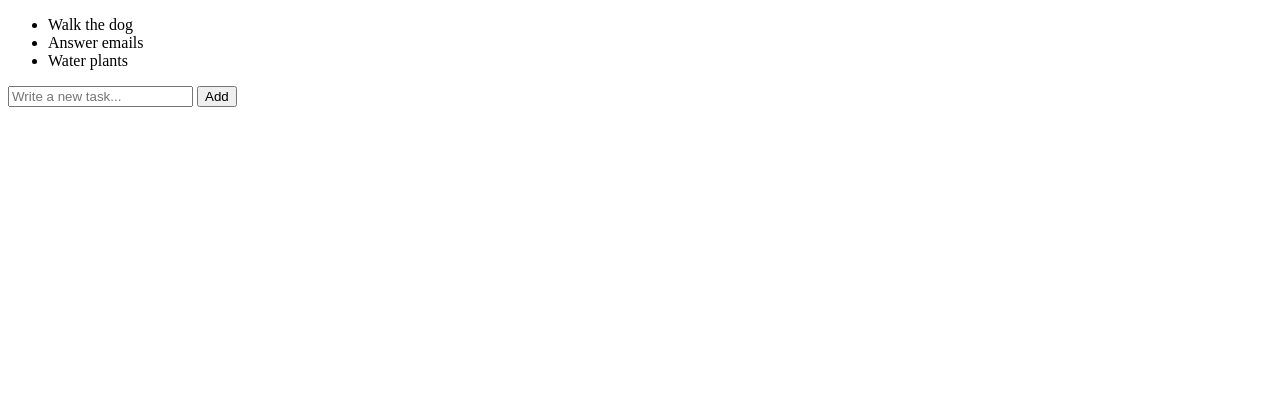
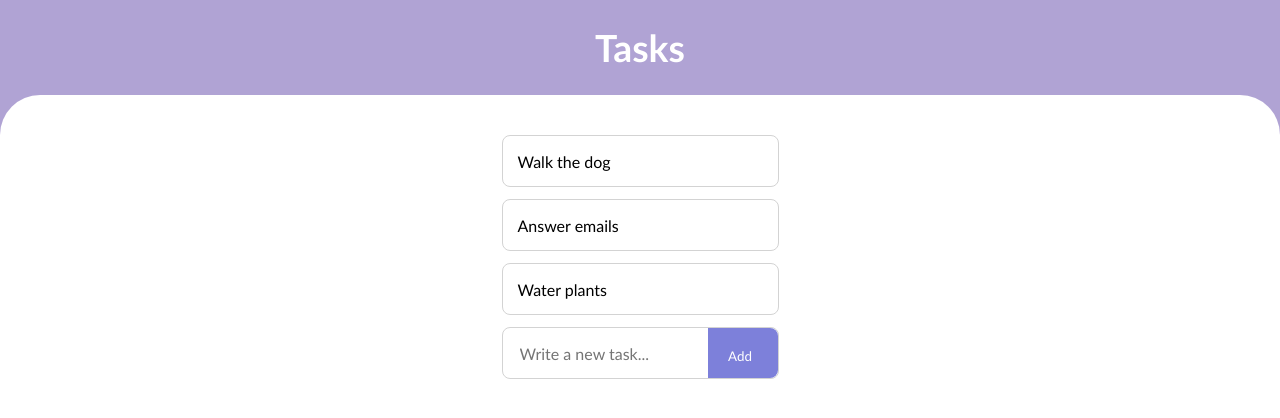
Before and after one commit to johannafryxell/To-Do-List, a website: page index.html in a window 1280 px wide. Drawn offline with Linux system fonts and the light colour scheme.

Commit message:
list style

```diff
--- a/index.html
+++ b/index.html
@@ -9,15 +9,19 @@
     <link rel="stylesheet" href="./css/main.css">
 </head>
 <body>
+    <header><h1>Tasks</h1></header>
     <main>
-    <div id="list-wrapper">
+    <div id="main-wrapper">
 
+        <div id="list-wrapper">
+
+        </div>
+        <div id="new-task">
+            <input id="inputTask" type="text" placeholder="Write a new task...">
+            <button id="addTask">Add</button>
+        </div>
     </div>
 
-    <div id="new-task">
-        <input id="inputTask" type="text" placeholder="Write a new task...">
-        <button id="addTask">Add</button>
-    </div>
 </main>
 <script src="./js/main.js"></script>
 </body>
--- a/js/main.js
+++ b/js/main.js
@@ -15,7 +15,7 @@ let taskList = [task1, task2, task3];
 let newTaskButton = document.getElementById("addTask");
 let inputTask = document.getElementById("inputTask");
 let taskContainer = document.createElement("ul");
-taskContainer.id = "taskContainer";
+taskContainer.id = "task-container";
 
 window.onload = function(){
     // Eventlisteners som triggar funktioner vid click
@@ -43,7 +43,7 @@ function createTask(){
         // Skapar objekt med strängvärdet av input
         let newTask = new Tasks(inputTask.value); // Här kan man ändra så att all input har initial versal
         taskList.push(newTask);
-        document.getElementById("taskContainer").innerHTML= null;
+        document.getElementById("task-container").innerHTML= null;
         createList();
         inputTask.value = "";
     }
--- a/scss/main.scss
+++ b/scss/main.scss
@@ -0,0 +1,87 @@
+body{
+    margin: 0;
+    background-color: #B0A3D4;
+    font-family: 'Gill Sans', 'Gill Sans MT', Calibri, 'Trebuchet MS', sans-serif;
+    font-size: 14pt;
+}
+
+header{
+    display: flex;
+    justify-content: center;
+
+    h1{
+        color: white;
+    }
+}
+
+main{
+    display: flex;
+    flex-direction: column;
+    justify-content: center;
+    background-color: white;
+    height: 90vh;
+    border-top-left-radius: 40px;
+    border-top-right-radius: 40px;
+
+    #main-wrapper{
+        display: flex;
+        flex-direction: column;
+        align-items: center;
+        height: 80vh;
+
+
+        #task-container{
+            display: flex;
+            flex-direction: column;
+            row-gap: 12px;
+            list-style: none;
+            padding: 0;
+            margin: 0;
+            font-size: 1rem;
+
+            li {
+                display: flex;
+                justify-content: space-between;
+                align-items: center;
+                width: 245px;
+                height: 50px;
+                border: 1px solid lightgrey;
+                border-radius: 8px;
+                padding-left: 15px;
+                padding-right: 15px;
+            }
+        }
+
+        #new-task{
+            display: flex;
+            justify-content: space-between;
+            align-items: center;
+            width: 260px;
+            height: 50px;
+            border: 1px solid lightgrey;
+            border-radius: 8px;
+            padding-left: 15px;
+            margin-top: 12px;
+
+            #inputTask{
+                font-family: 'Gill Sans', 'Gill Sans MT', Calibri, 'Trebuchet MS', sans-serif;
+                font-size: 1rem;
+                border: none;
+            }
+
+            #addTask{
+                height: 50px;
+                width: 30%;
+                background-color: #7D80DA;
+                border: none;
+                color: white;
+                font-family: 'Gill Sans', 'Gill Sans MT', Calibri, 'Trebuchet MS', sans-serif;
+                padding: 10px 10px 5px 5px;
+                border-top-right-radius: 8px;
+                border-bottom-right-radius: 8px;
+            }
+        }
+
+    }
+
+}
```
Also changed, not shown: css/main.css, dist/main.min.css.
